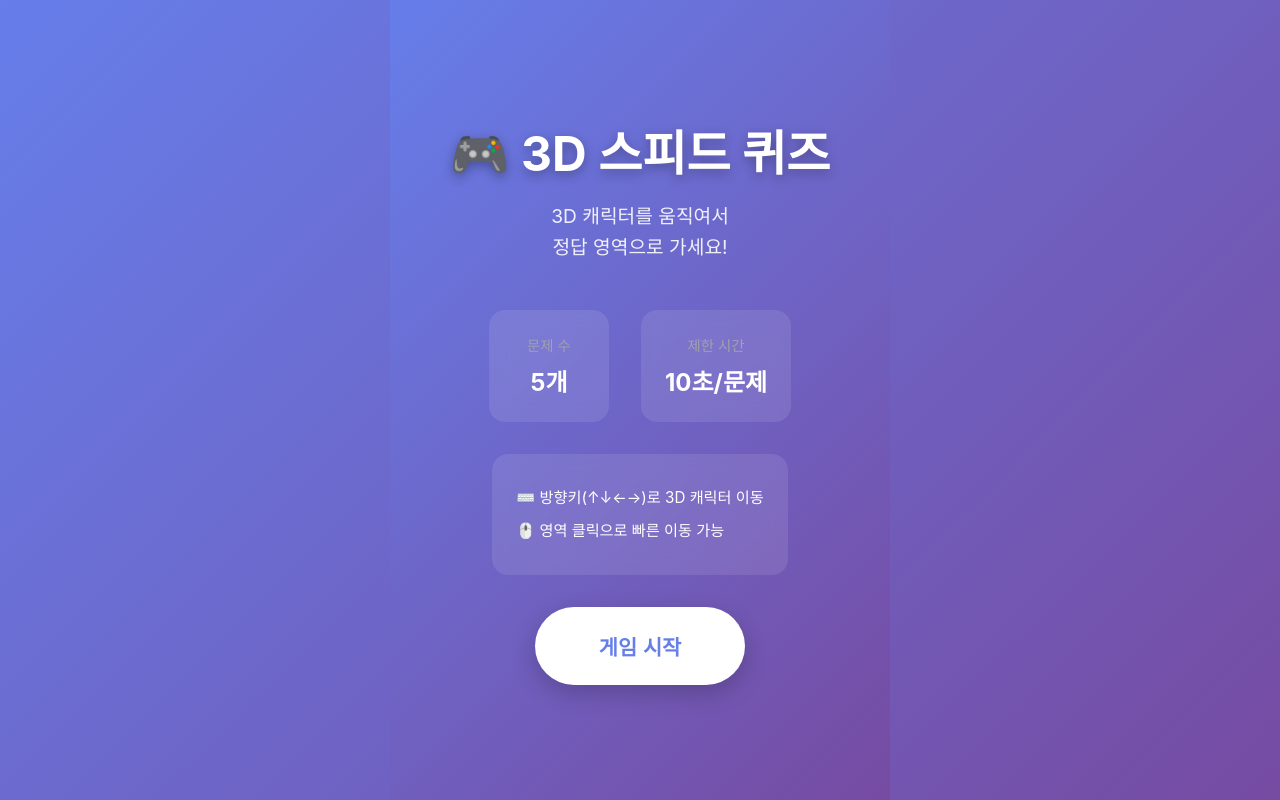
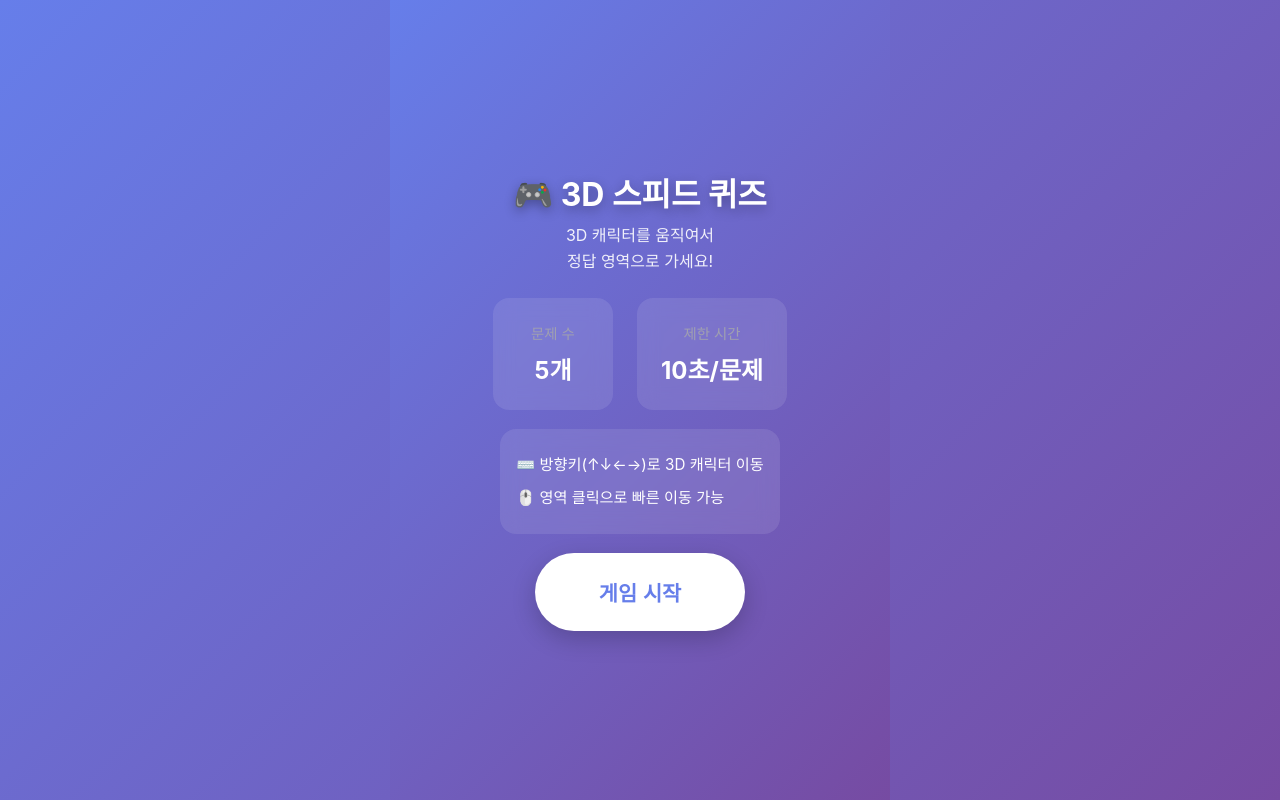
Before and after one commit to Team-GuLab/quiz-game-demo, a React app: page / in a window 1280 px wide. Built offline with nearby package versions, Linux system fonts and the light colour scheme; the HTML template or start-up script is replaced by a standard one.

Commit message:
UI 수정: 게임 제목, 설명 및 정보 요소의 스타일 조정

```diff
--- a/src/App.css
+++ b/src/App.css
@@ -139,33 +139,33 @@ body {
 }
 
 .game-title {
-  font-size: 3rem;
+  font-size: 2rem;
   color: var(--text-light);
-  margin-bottom: 1rem;
+  margin-bottom: 0.5rem;
   text-shadow: 0 4px 12px rgba(0, 0, 0, 0.3);
 }
 
 .game-description {
-  font-size: 1.2rem;
+  font-size: 1rem;
   color: var(--text-light);
   text-align: center;
-  margin-bottom: 3rem;
+  margin-bottom: 1.5rem;
   line-height: 1.6;
   opacity: 0.9;
 }
 
 .game-info {
   display: flex;
-  gap: 2rem;
-  margin-bottom: 2rem;
+  gap: 1.5rem;
+  margin-bottom: 1.2rem;
 }
 
 .game-instructions {
   background: rgba(255, 255, 255, 0.1);
-  padding: 1.5rem;
+  padding: 1rem;
   border-radius: 16px;
   backdrop-filter: blur(10px);
-  margin-bottom: 2rem;
+  margin-bottom: 1.2rem;
   text-align: left;
 }
 
```
